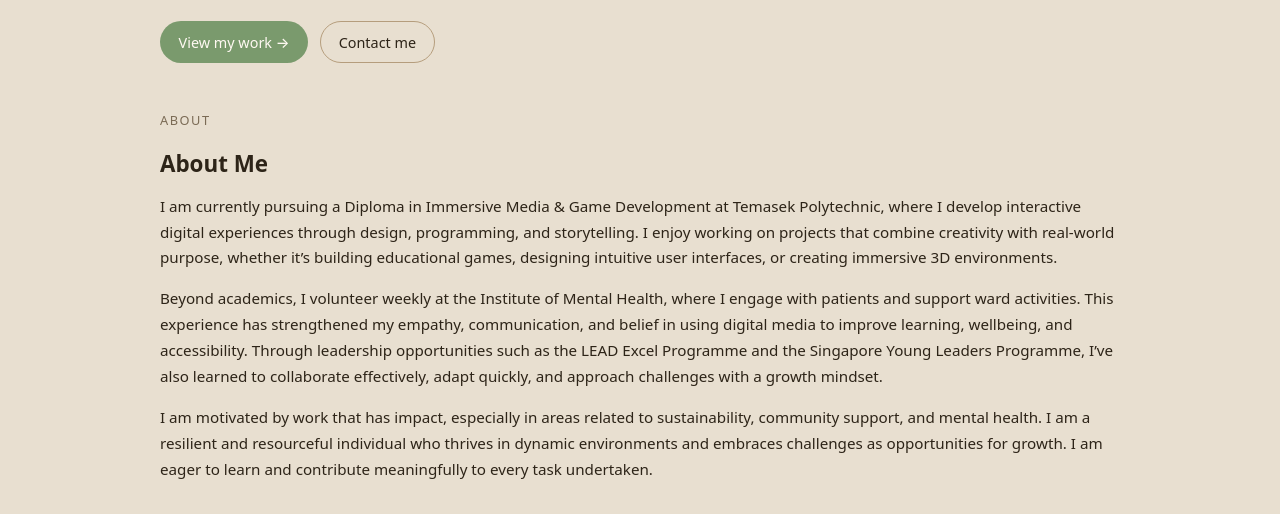
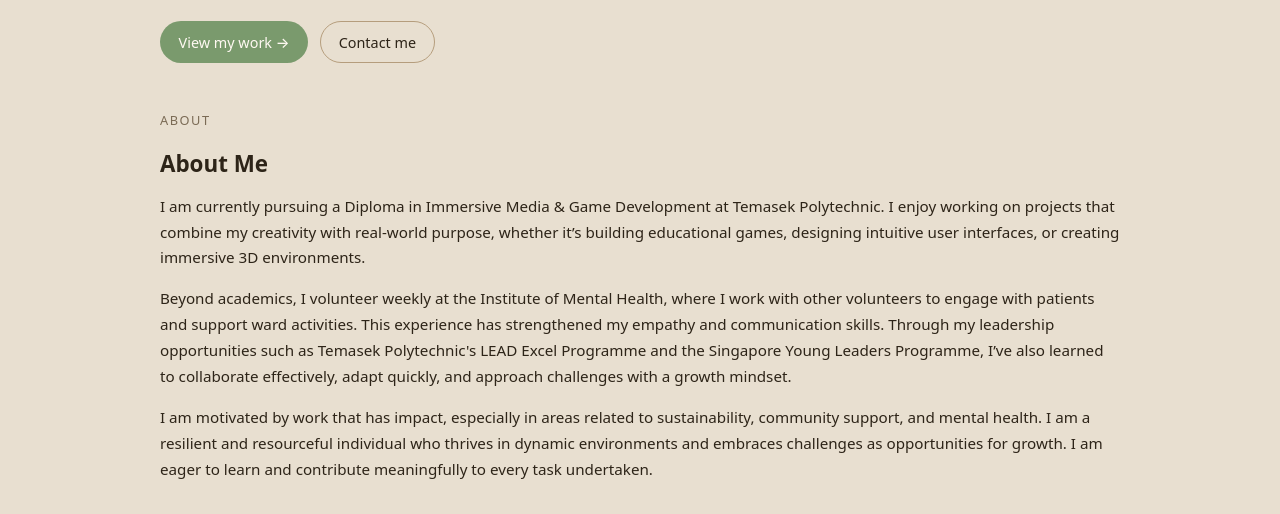
Before and after one commit to bath-salt/portfolio-joel, a plain HTML site: page index.html in a window 1280 px wide. Shown: the part 286-800 px from the top of the page. Drawn offline with Linux system fonts and the light colour scheme.

Commit message:
Removed O level education portion and edited about me portion

```diff
--- a/index.html
+++ b/index.html
@@ -44,18 +44,16 @@
     <h2>About Me</h2>
 
     <p class="body-text">
-      I am currently pursuing a Diploma in Immersive Media & Game Development at Temasek Polytechnic,
-      where I develop interactive digital experiences through design, programming, and storytelling.
-      I enjoy working on projects that combine creativity with real-world purpose, whether it’s building educational games,
+      I am currently pursuing a Diploma in Immersive Media & Game Development at Temasek Polytechnic.
+      I enjoy working on projects that combine my creativity with real-world purpose, whether it’s building educational games,
       designing intuitive user interfaces, or creating immersive 3D environments.
     </p>
 
     <p class ="body-text">
-      Beyond academics, I volunteer weekly at the Institute of Mental Health, where I engage with patients and
-      support ward activities. This experience has strengthened my empathy, communication, and belief in using digital
-      media to improve learning, wellbeing, and accessibility. Through leadership opportunities such as the LEAD Excel Programme
-      and the Singapore Young Leaders Programme, I’ve also learned to collaborate effectively, adapt quickly, and approach
-      challenges with a growth mindset.
+      Beyond academics, I volunteer weekly at the Institute of Mental Health, where I work with other volunteers to engage with patients and
+      support ward activities. This experience has strengthened my empathy and communication skills. Through my leadership opportunities
+      such as Temasek Polytechnic's LEAD Excel Programme and the Singapore Young Leaders Programme, I’ve also learned to collaborate effectively,
+      adapt quickly, and approach challenges with a growth mindset.
     </p>
 
     <p class="body-text">
@@ -81,7 +79,7 @@
       </p>
     </div>
 
-    <div class="card">
+    <!-- <div class="card">
       <h3>GCE 'O' Level Certificate</h3>
       <small>Deyi Secondary School · 2018 – 2021</small>
       <p>
@@ -89,7 +87,7 @@
         • Vice President, Choir — Led a 50-member choir to achieve a Certificate of Accomplishment
         at the Singapore Youth Festival.
       </p>
-    </div>
+    </div> -->
   </section>
 
   <!-- SKILLS -->
@@ -147,7 +145,7 @@
       <div class="pill-row">
         <span class="pill">C#</span>
         <span class="pill">Unity</span>
-        <span class="pill">Game Design</span>
+        <span class="pill">Game Development</span>
       </div>
       <a class="link" href="https://youtu.be/kLwvEeXVws0" target="_blank">View Project Video</a>
     </article>
```
